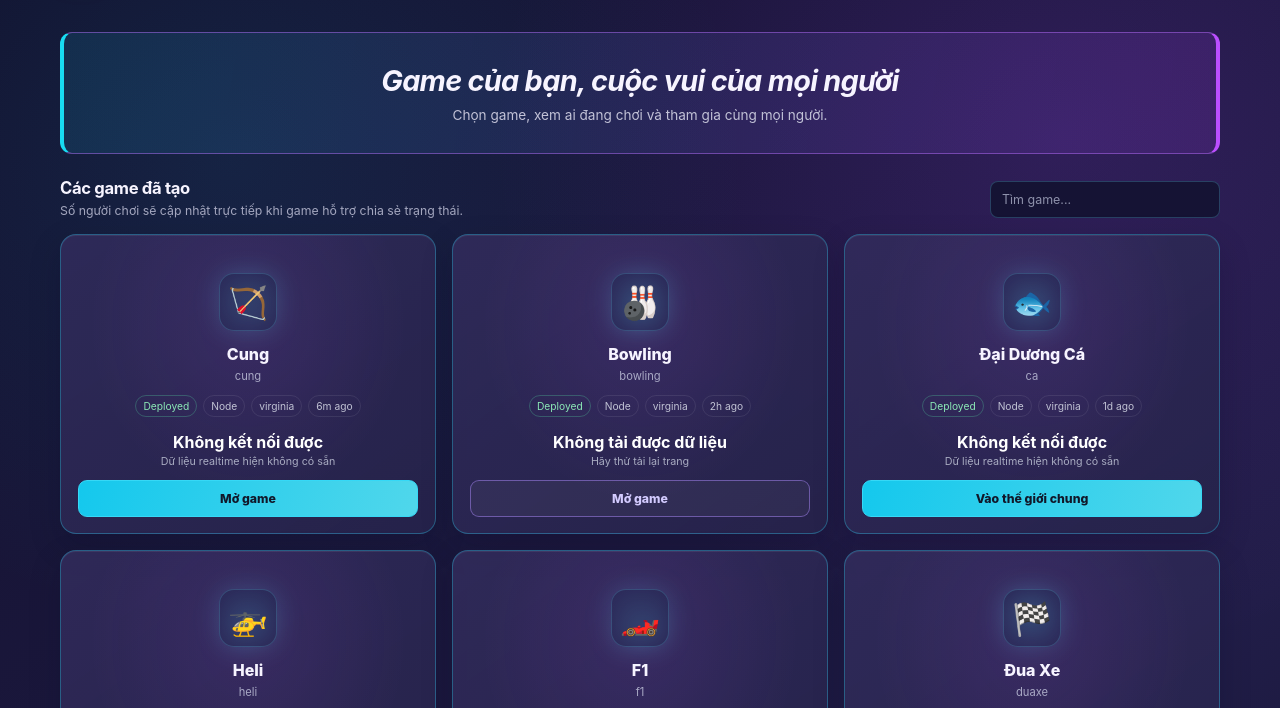
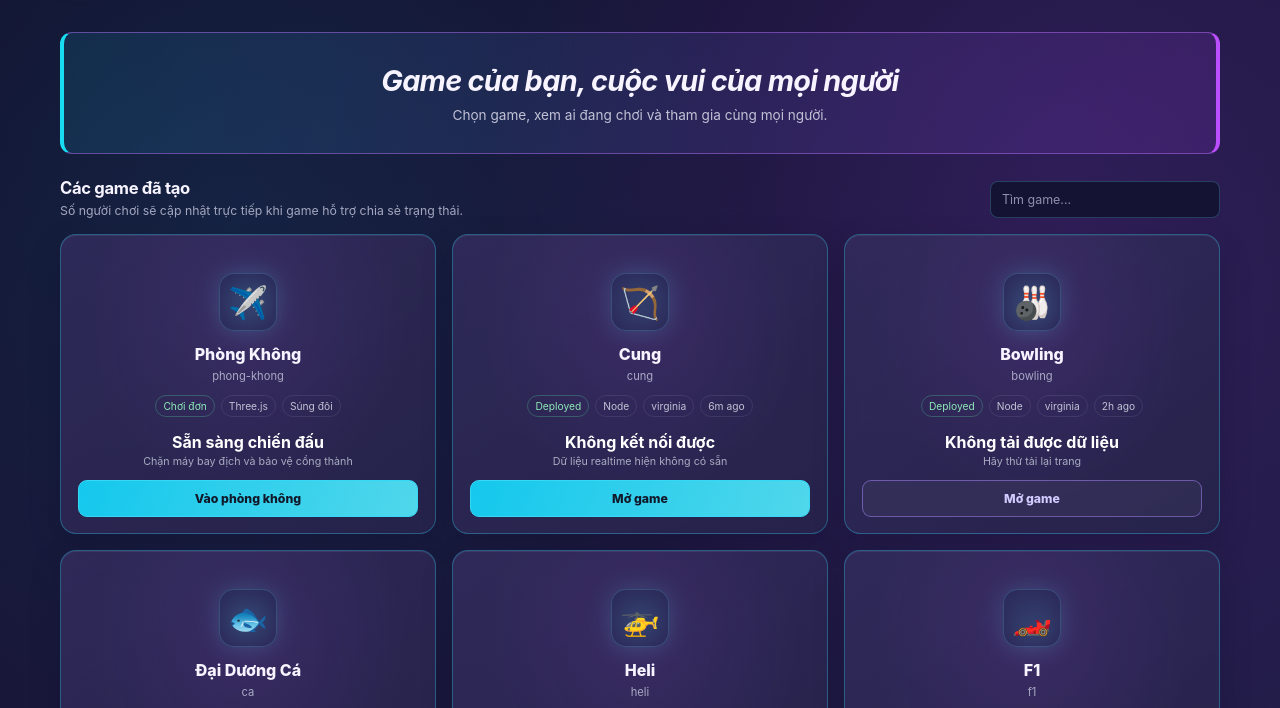
Before and after one commit to xuanhoai78hp-oss/dashboard, a website: page dashboard.html in a window 1280 px wide. Shown: the part 73-781 px from the top of the page. Drawn offline with nearby package versions, Linux system fonts and the light colour scheme; no server answers.

Commit message:
Add files via upload

```diff
--- a/dashboard.html
+++ b/dashboard.html
@@ -412,7 +412,7 @@
   </head>
   <body>
     <header class="topbar">
-      <a class="brand" href="/" aria-label="Game Hub, trang chủ">
+      <a class="brand" href="/dashboard.html" aria-label="Game Hub, trang chủ">
         <span class="brand-mark" aria-hidden="true">👑</span>
         <span>Game Hub</span>
       </a>
@@ -437,6 +437,19 @@
         </div>
 
         <div class="game-grid" id="game-grid">
+          <article class="game-card" data-game="phong-khong">
+            <span class="game-symbol" aria-hidden="true">✈️</span>
+            <h3>Phòng Không</h3>
+            <p class="game-id">phong-khong</p>
+            <div class="game-meta">
+              <span class="meta-tag deployed">Chơi đơn</span>
+              <span class="meta-tag">Three.js</span>
+              <span class="meta-tag">Súng đôi</span>
+            </div>
+            <p class="presence"><strong>Sẵn sàng chiến đấu</strong><small>Chặn máy bay địch và bảo vệ cổng thành</small></p>
+            <a class="game-action" href="/">Vào phòng không</a>
+          </article>
+
           <article class="game-card" data-game="cung">
             <span class="game-symbol" aria-hidden="true">🏹</span>
             <h3>Cung</h3>
```
